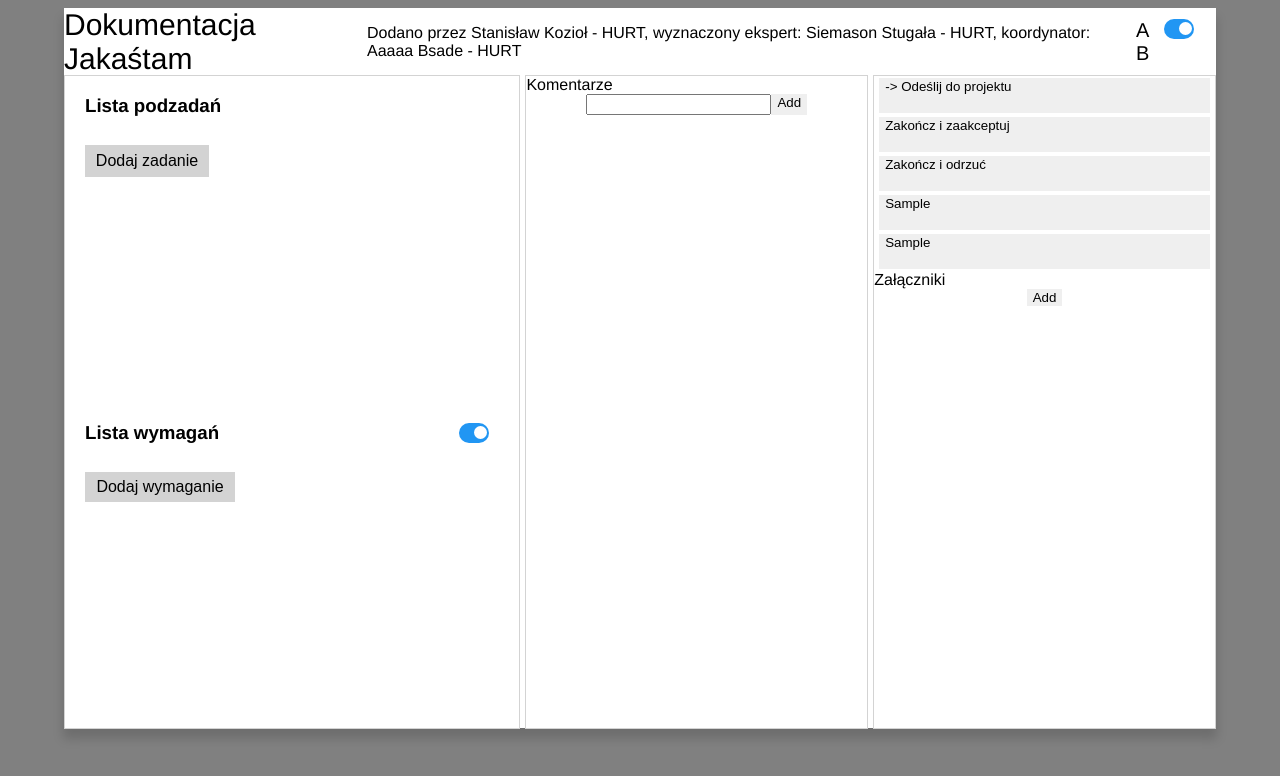
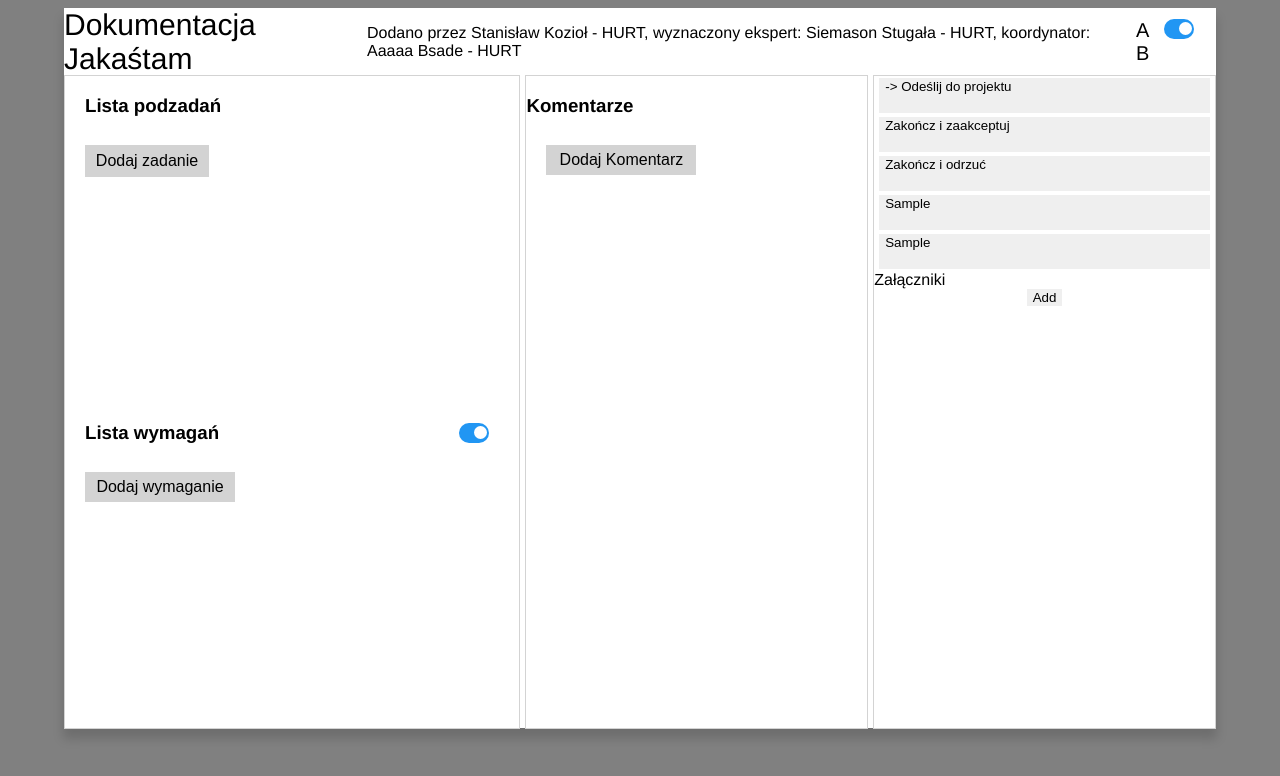
Before and after one commit to skoziol/koordynator, a Vue app: page / in a window 1280 px wide. Shown: the top 776 px of the page. Built offline with nearby package versions, Linux system fonts and the light colour scheme.

Commit message:
complete sytling commenct section

```diff
--- a/src/components/CommentSection.vue
+++ b/src/components/CommentSection.vue
@@ -1,27 +1,36 @@
 <template>
-Komentarze
+  <h3>Komentarze</h3>
     <div class="comment-section">
-      <div class="addComment">
-        <input type="text" v-model="comment">
-        <button @click="addComment()">Add</button>
+      <div class="addComment" :class="{isFocused: gondor, notFocused: !gondor}">
+        <button v-show="!gondor" @click="gondor = true">Dodaj Komentarz</button>
+        <textarea v-show="gondor" @show="focus" rows="4" v-model="comment"></textarea>
+        <div class="row">
+          <button @click="addComment()" :class="{active: comment.length > 0}" v-show="gondor">Dodaj</button>
+          <button @click="gondor = false; comment='';" v-show="gondor">Anuluj</button>
+        </div>
       </div>
       <div class="comment" v-for="comment in commentList" :key="comment">
         <div class="avatar">
-          <img src="https://via.placeholder.com/50">
+          <img src="https://via.placeholder.com/30">
         </div>
         <div class="about">
           <div class="creator">
-            {{comment.addedBy}}, {{comment.time}}
+            <span style="font-size: 17px; font-weight: 500;">{{comment.addedBy}}</span>,
+            <span style="font-size: 15px; color:gray;">{{comment.time}}</span>
           </div>
           <div class="content">
             <span v-if="!comment.editMode">{{comment.content}}</span>
-            <div v-else><input type="text" v-model="editedComment">
-              <button @click="saveEditComment(comment.content !== editedComment)">Zapisz</button> <button @click="cancelEdit()">Anuluj</button>
+            <div v-else class="editComment">
+              <textarea row="3" cols="20" type="text" v-model="editedComment"/>
+              <div style="display:flex" >
+                <button @click="saveEditComment(comment.content !== editedComment)" :class="{active: editedComment !== comment.content}">Zapisz</button>
+                <button style="margin-left: 10px;" @click="cancelEdit()">Anuluj</button>
+              </div>
             </div>
           </div>
-          <div class="actions">
-            <span style="text-decoration:underline" @click="editComment(comment.id)">Edytuj</span>
-            <span style="text-decoration:underline" @click="deleteComment(comment.id)">Usuń</span>
+          <div class="actions"  v-if="!comment.editMode">
+            <span style="text-decoration:underline;" @click="editComment(comment.id)">Edytuj</span>
+            <span style="text-decoration:underline; margin-left: 10px;" @click="deleteComment(comment.id)">Usuń</span>
           </div>
         </div>
       </div>
@@ -37,22 +46,24 @@ export default {
       comment:'',
       commentList: [],
       commentId: 0,
-      editedComment: ''
+      editedComment: '',
+      gondor: false
     }
   },
   methods: {
     addComment() {
       if(this.comment.length === 0) return
-      this.commentList.push({
+      this.commentList.unshift({
           id: this.commentId,
           content: this.comment,
           status: false,
           addedBy: 'Stanisław Kozioł',
-          time: moment().locale('pl').format('DD-MM-YYYY, HH:mm:ss '),
+          time: moment().locale('pl').format('DD-MM-YYYY, HH:mm'),
           editMode: false
         })
       this.comment = ''
       this.commentId++
+      this.gondor = false
     },
     deleteComment(id) {
       const commenttoDelete = this.commentList.find(c => c.id == id)
@@ -81,6 +92,7 @@ export default {
 <style lang="scss" scoped>
 .comment-section{
   flex-grow:1;
+  margin: 0 20px;
   display:flex;
   flex-direction: column;
   align-items: center;
@@ -88,13 +100,20 @@ export default {
 
   .comment{
     display:flex;
-    align-items: center;
+    align-items: flex-start;
     justify-content: flex-start;
     height: min-content;
-    width: 100%;
+    width: 90%;
+    margin: 5px 0;
+
     .avatar{
+      align-items: flex-start;
       border-radius: 50%;
       overflow: hidden;
+      height: 30px;
+      width: 30px;
+      margin-top: 5px;
+      margin-right: 5px;
     }
 
     .about{
@@ -102,12 +121,85 @@ export default {
       flex-direction: column;
       align-items: flex-start;
       justify-content: center;
+
+      button{
+        align-items: center;
+        justify-content: center;
+        font-size: 17px;
+        font-weight: 500;
+        height: 30px;
+        width: 60px;
+        transition: 0.25s ease;
+        margin-top: 10px;
+        &.active{
+          background: #2196F3;
+          color: white;
+        }
+      }
+    }
+
+    .content{
+      display: flex;;
+      span{
+        background:  #eeeeee;
+        border-radius: 3px;
+        margin: 5px 0 ;
+        padding: 5px;
+
+        width: min-content;
+        height: min-content;
+      }
     }
   }
 
+  .addComment{
+    display:flex;
+    align-self: flex-start;
+    flex-direction: column;
+    position: relative;
+    margin: 10px 0 ;
 
-  .addComment{
-  display:flex;
+    .row{
+      display:flex;
+
+      button{
+        &+button{
+          margin-left:10px;
+        }
+      }
+    }
+
+    &.isFocused{
+      button{
+        align-items: center;
+        justify-content: center;
+        font-size: 17px;
+        font-weight: 500;
+        height: 30px;
+        width: 60px;
+        transition: 0.25s ease;
+        margin-top: 10px;
+        &.active{
+          background: #2196F3;
+          color: white;
+        }
+      }
+    }
+
+    &.notFocused{
+      button{
+        display: flex;
+        align-items: center;
+        justify-content: center;
+        border: none;
+        background: lightgray;
+        font-size: 16px;
+        color: black;
+        height: 30px;
+        width: 150px;
+
+      }
+    }
   }
 }
 </style>
```
